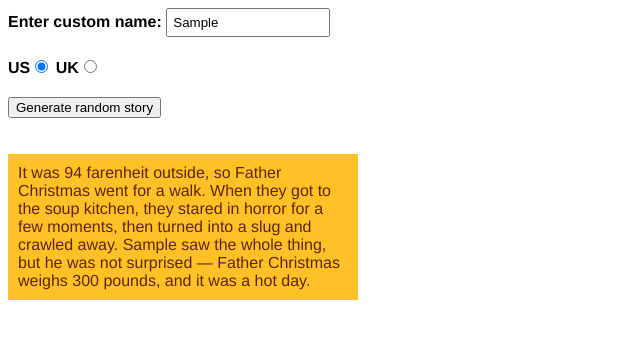
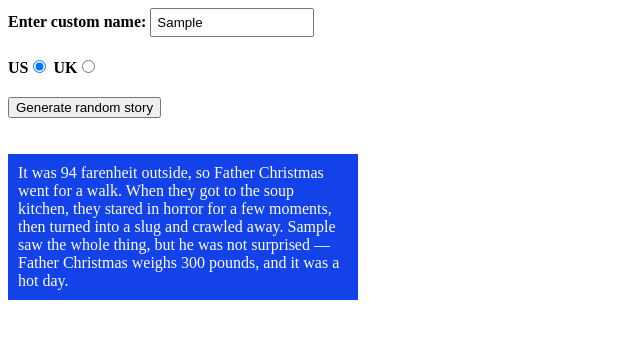
Before and after one commit to amritheshsiva/Silly-Story-Generator, a plain HTML site: page index.html in a window 1280 px wide. Both pictures are taken after typing "Sample" into the empty fields and a click on the button "Generate random story". Shown: the whole page, without its empty margins (0-640 px from the left). Drawn offline with Linux system fonts and the light colour scheme.

Commit message:
Update index.html

```diff
--- a/index.html
+++ b/index.html
@@ -8,7 +8,7 @@
 
     <style>
       body {
-        font-family: helvetica, sans-serif;
+        font-family: Times New Roman, Times, serif;
         width: 350px;
       }
 
@@ -26,8 +26,8 @@
       }
 
       p {
-        background: #ffc125;
-        color: #5e2612;
+        background: #1342e8;
+        color: #fcfcfc;
         padding: 10px;
         visibility: hidden;
       }
@@ -48,7 +48,6 @@
     <div>
       <button class="randomize">Generate random story</button>
     </div>
-    <!-- Thanks a lot to Willy Aguirre for his help with the code for this assessment -->
     <p class="story"></p>
      <script src="main.js"></script>
   </body>
```
